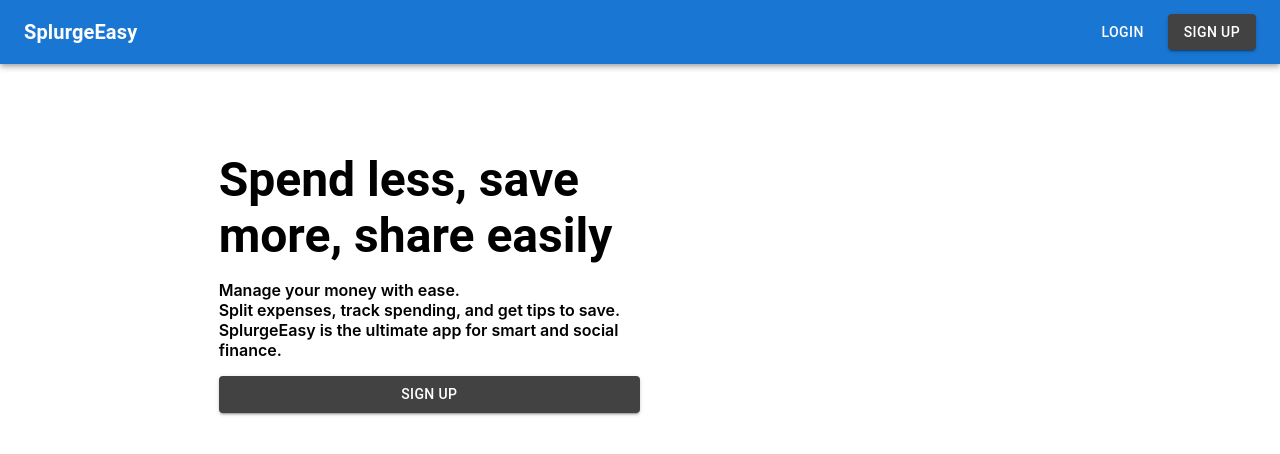
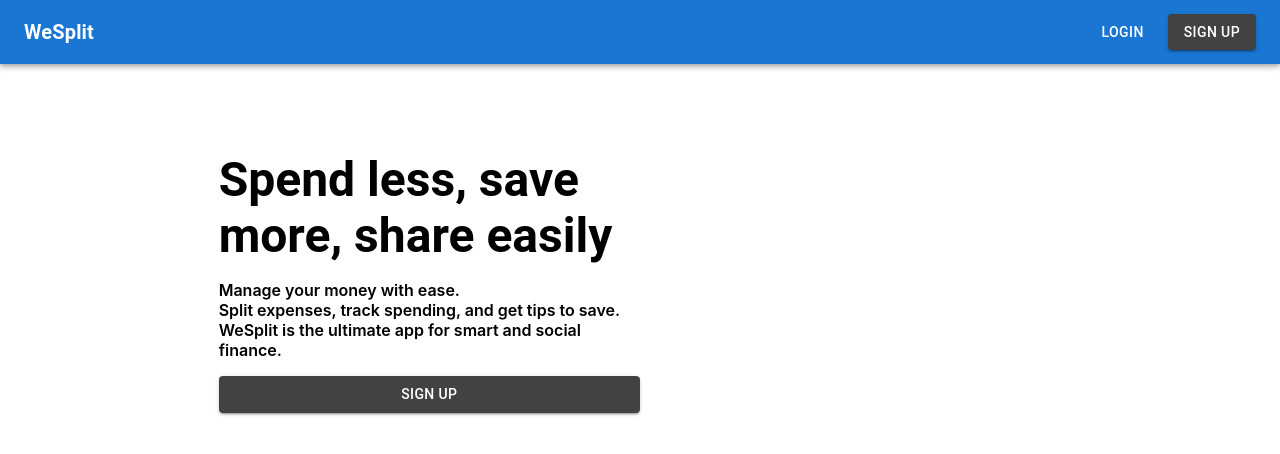
Before and after one commit to sohamashtekar/SplurgeEasy, a React (Create React App) app in the folder front-end/: page / in a window 1280 px wide. Shown: the top 454 px of the page. Built offline with nearby package versions, Linux system fonts and the light colour scheme; no server answers.

Commit message:
Renaming site to WeSplit.

```diff
--- a/front-end/public/index.html
+++ b/front-end/public/index.html
@@ -24,7 +24,7 @@
       work correctly both with client-side routing and a non-root public URL.
       Learn how to configure a non-root public URL by running `npm run build`.
     -->
-    <title>SplurgeEasy</title>
+    <title>WeSplit</title>
   </head>
   <body>
     <noscript>You need to enable JavaScript to run this app.</noscript>
--- a/front-end/src/components/friends/AddFriendDialog.jsx
+++ b/front-end/src/components/friends/AddFriendDialog.jsx
@@ -49,7 +49,7 @@ const AddFriendDialog = (props) => {
 
             if (!isSEUser && created) {
                 setAlertMessage(
-                    'Your friend is not on SplurgeEasy, we have sent them an email invitation!'
+                    'Your friend is not on WeSplit, we have sent them an email invitation!'
                 );
                 setAlertSeverity('warning');
                 setAlertOpen(true);
--- a/front-end/src/components/landing-page/LandingPage.jsx
+++ b/front-end/src/components/landing-page/LandingPage.jsx
@@ -41,8 +41,7 @@ function LandingPage() {
                                         Manage your money with ease.
                                         <br /> Split expenses, track spending, and get tips to save.
                                         <br />
-                                        SplurgeEasy is the ultimate app for smart and social
-                                        finance.
+                                        WeSplit is the ultimate app for smart and social finance.
                                     </Typography>
                                 </Grid>
                                 <Grid item xs={12}>
--- a/front-end/src/components/layout/Navbar.jsx
+++ b/front-end/src/components/layout/Navbar.jsx
@@ -71,7 +71,7 @@ function Navbar() {
                         style={{ fontWeight: 600 }}
                         onClick={goToDashboard}
                     >
-                        SplurgeEasy
+                        WeSplit
                     </Typography>
                     {auth?.accessToken && (
                         <div>
```
Also changed, not shown: 1 other file (tests, documents, lock files or other folders).
